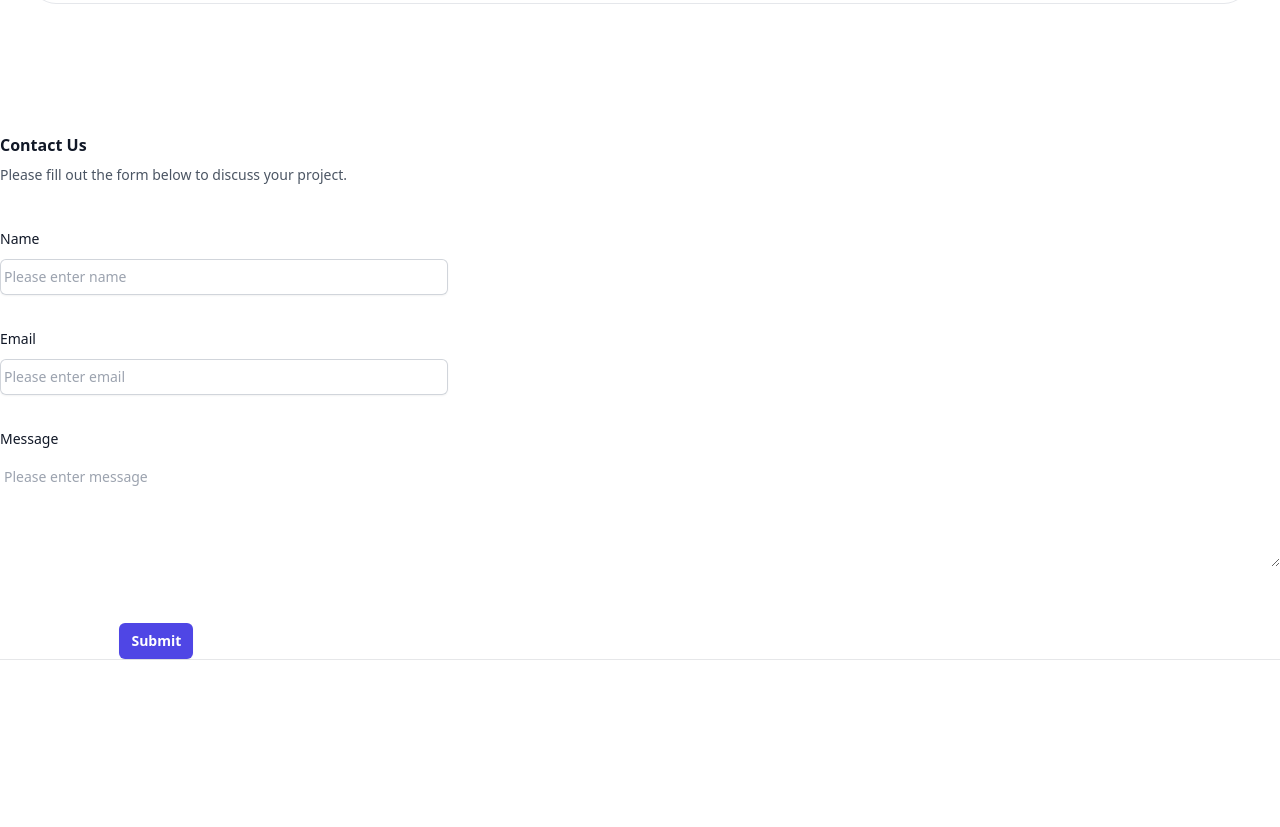
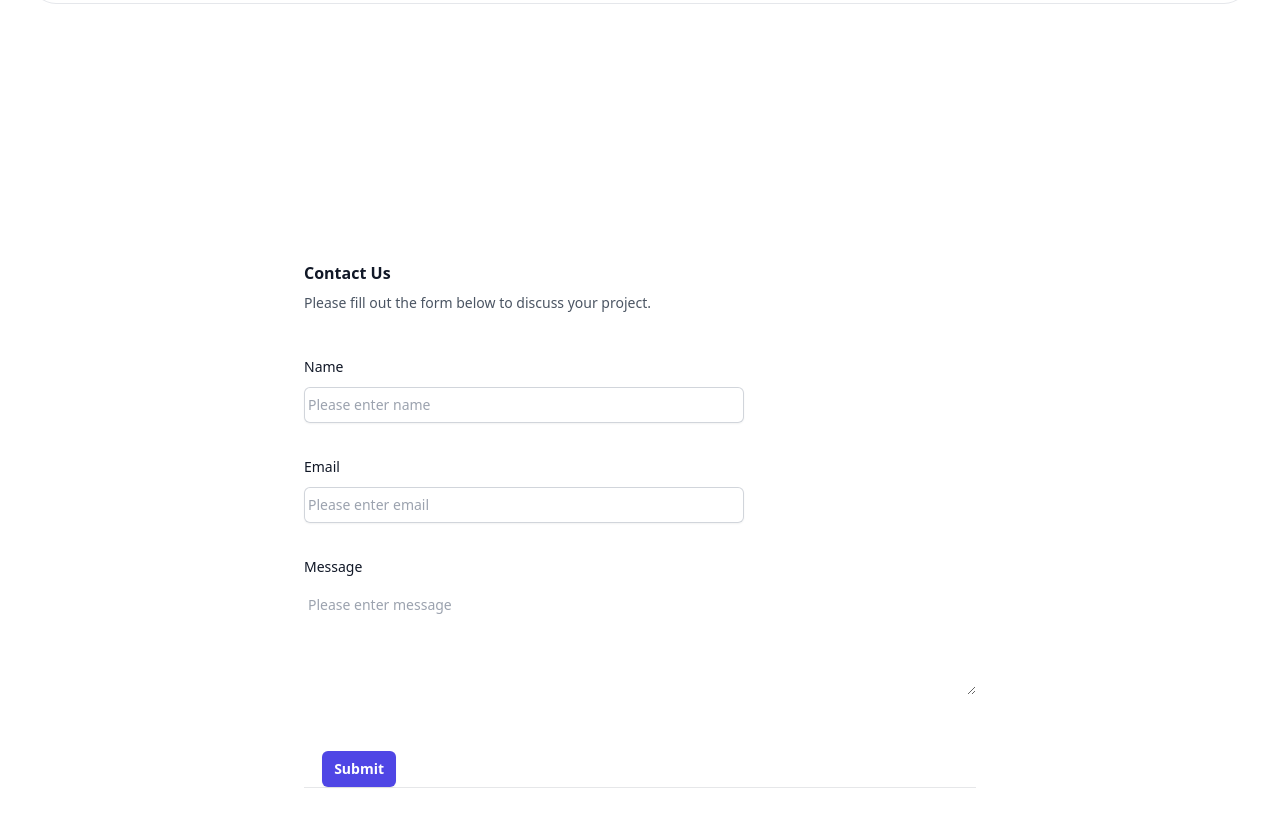
Before and after one commit to Native-Consulting-Services/Native-Consulting-Services, a React (Vite) app: page / in a window 1280 px wide. Shown: the part 3646-4473 px from the top of the page. Before the commit the page ends 4306 px from the top, so only its background shows below. Built offline with nearby package versions, Linux system fonts and the light colour scheme.

Commit message:
feat: Add Contact component and update dependencies

```diff
--- a/src/components/Contact.tsx
+++ b/src/components/Contact.tsx
@@ -6,6 +6,8 @@ export default function Contact() {
     return <p>Thanks for joining!</p>;
   }
   return (
+    <div className="mx-auto max-w-7xl px-4 sm:px-6 sm:py-32 lg:px-8">
+      <div className="mx-auto max-w-2xl">
         <form onSubmit={handleSubmit}>
           <div className="space-y-12">
             <div className="border-b border-gray-900/10 pb-22">
@@ -105,5 +107,7 @@ export default function Contact() {
             </div>
           </div>
         </form>
+      </div>
+    </div>
   );
 }
```
Lines whose indentation alone changed are shown as unchanged.
